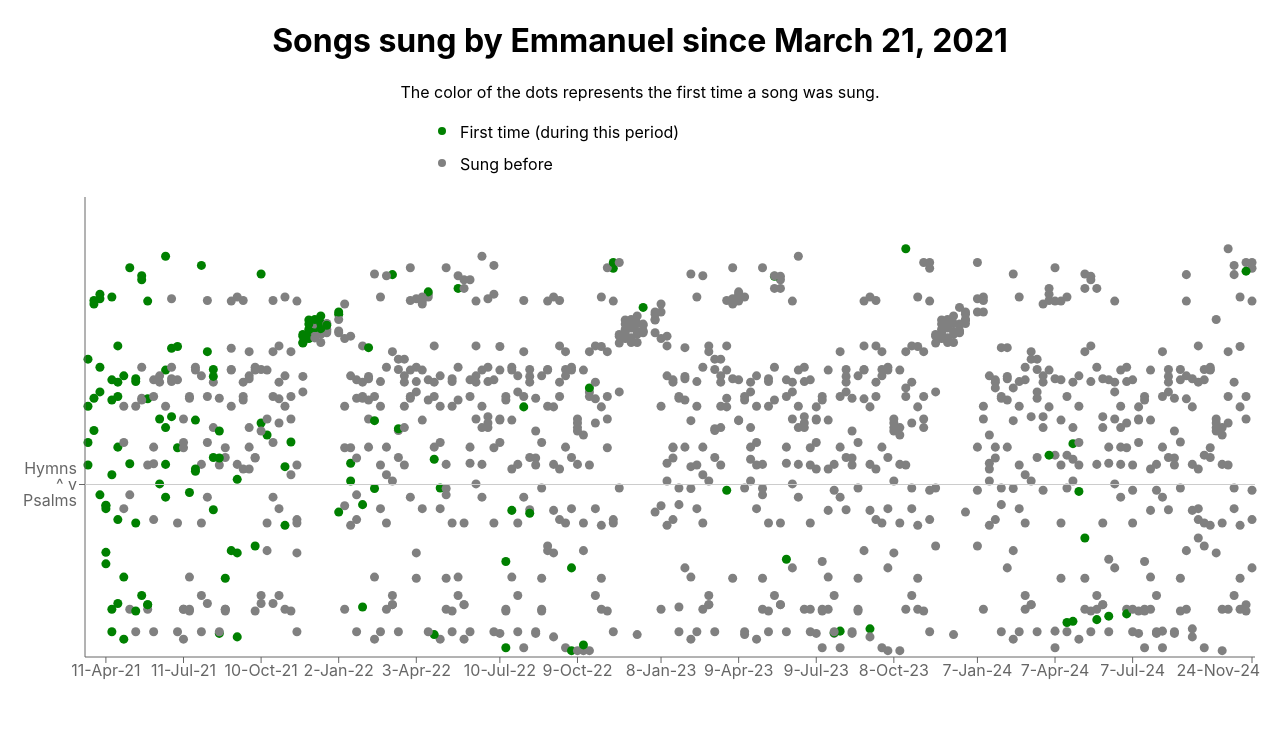
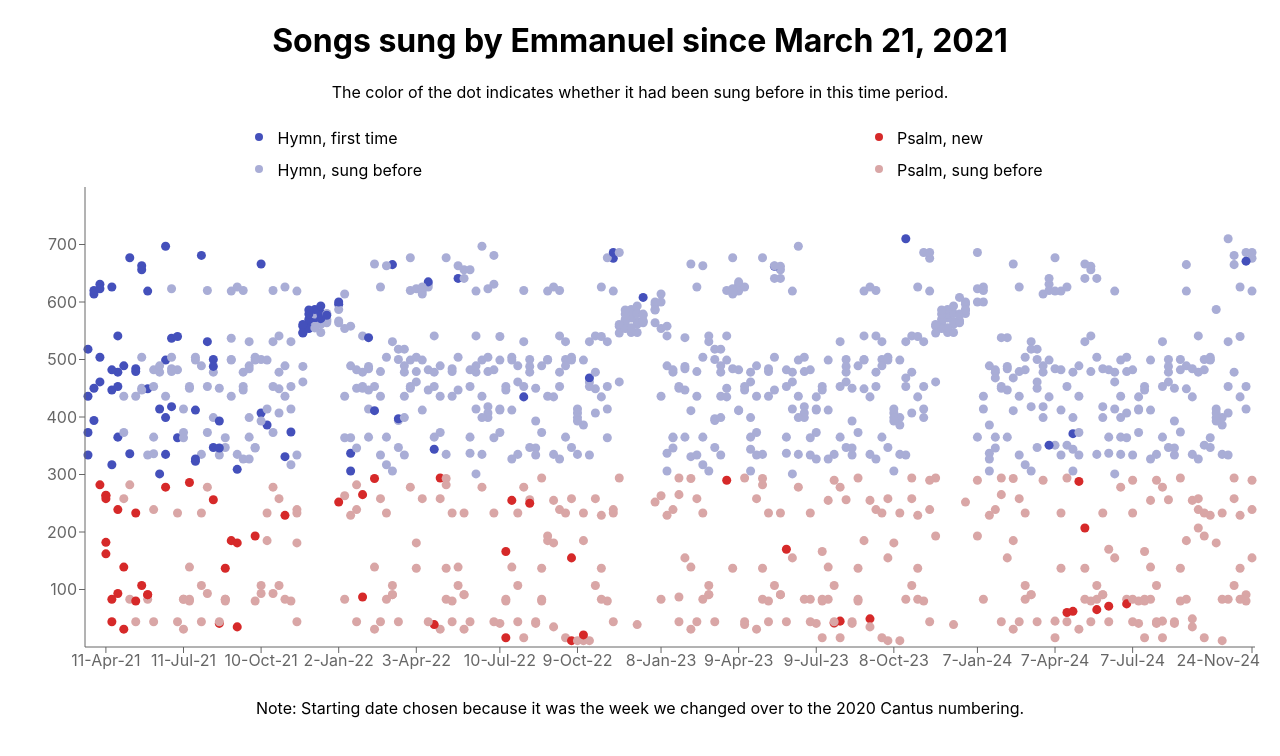
Before and after one commit to butaud/church-songs, a React (Create React App) app: page / in a window 1280 px wide. Shown: the top 756 px of the page. Built offline with nearby package versions, Linux system fonts and the light colour scheme.

Commit message:
styling improvements

```diff
--- a/src/App.css
+++ b/src/App.css
@@ -2,9 +2,13 @@
   margin: 20px;
   text-align: center;
 
+  .legend {
+    display: flex;
+    flex-direction: row;
+  }
+
   ul {
-    margin: 10px auto;
-    width: 400px;
+    margin: 0 auto;
     li {
       width: fit-content;
       line-height: 1.5;
@@ -14,16 +18,20 @@
       font-size: 1.5em;
     }
 
-    li.seen::marker {
-      color: gray;
+    li.new.hymn::marker {
+      color: hsl(234 46.7% 50%);
     }
 
-    li.new::marker {
-      color: green;
+    li.seen.hymn::marker {
+      color: hsl(234 35% 75%);
+    }
+
+    li.new.psalm::marker {
+      color: hsl(0 68% 50%);
+    }
+
+    li.seen.psalm::marker {
+      color: hsl(0 40% 75%);
     }
   }
-
-  .chart {
-    overflow-x: auto;
-  }
 }
--- a/src/App.tsx
+++ b/src/App.tsx
@@ -25,28 +25,51 @@ songs.forEach((week, index) => {
   seenByIndex.push(current);
 });
 
+const COLORS = {
+  PSALM_NEW: "hsl(0 68% 50%)",
+  PSALM_SEEN: "hsl(0 40% 75%)",
+  HYMN_NEW: "hsl(234 46.7% 50%)",
+  HYMN_SEEN: "hsl(234 35% 75%)"
+};
+
+const isPsalm = (songNumber: number | string | null) => {
+  return (typeof(songNumber) === "number" && songNumber <= 300);
+}
+
 function App() {
   const songColorer = (song: keyof (typeof songs)[0]) => {
     return songs.map((entry, index) => {
       const seen = seenByIndex[index - 1] ?? new Set();
       const currentSong = entry[song];
-      const color = seen.has(currentSong) ? "gray" : "green";
+      let color = "";
+      if (seen.has(currentSong)) {
+        color = isPsalm(currentSong) ? COLORS.PSALM_SEEN : COLORS.HYMN_SEEN;
+      } else {
+        color = isPsalm(currentSong) ? COLORS.PSALM_NEW : COLORS.HYMN_NEW;
+      }
       return <Cell key={`cell-${index}`} fill={color} />;
     });
   };
+
+  const isPortrait = document.documentElement.clientWidth < document.documentElement.clientHeight;
 
   return (
     <div className="App">
       <h1>Songs sung by Emmanuel since March 21, 2021</h1>
       <p>
-        The color of the dots represents the first time a song was sung.
+        The color of the dot indicates whether it had been sung before in this time period.
+        </p>
+        <div className="legend">
         <ul>
-          <li className="new">First time (during this period)</li>
-          <li className="seen">Sung before</li>
+          <li className="hymn new">Hymn, first time</li>
+          <li className="hymn seen">Hymn, sung before</li>
+          </ul>
+          <ul>
+          <li className="psalm new">Psalm, new</li>
+          <li className="psalm seen">Psalm, sung before</li>
         </ul>
-      </p>
-      <div className="chart">
-        <ResponsiveContainer minWidth={800} height={500}>
+        </div>
+        <ResponsiveContainer height={500}>
           <ScatterChart data={songs}>
             <Scatter dataKey="praise_song" isAnimationActive={false}>
               {songColorer("praise_song")}
@@ -68,16 +91,13 @@ function App() {
             </Scatter>
             <XAxis dataKey="date" />
             <YAxis
-              ticks={[300]}
-              tickFormatter={(value) => {
-                return "Hymns ^ v Psalms";
-              }}
+              ticks={[100, 200, 300, 400, 500, 600, 700]}
             />
             <Tooltip />
-            <CartesianGrid syncWithTicks vertical={false} />
           </ScatterChart>
         </ResponsiveContainer>
-      </div>
+        {isPortrait && <p>(Landscape orientation recommended for better viewing.)</p>}
+        <p>Note: Starting date chosen because it was the week we changed over to the 2020 Cantus numbering.</p>
     </div>
   );
 }
```
